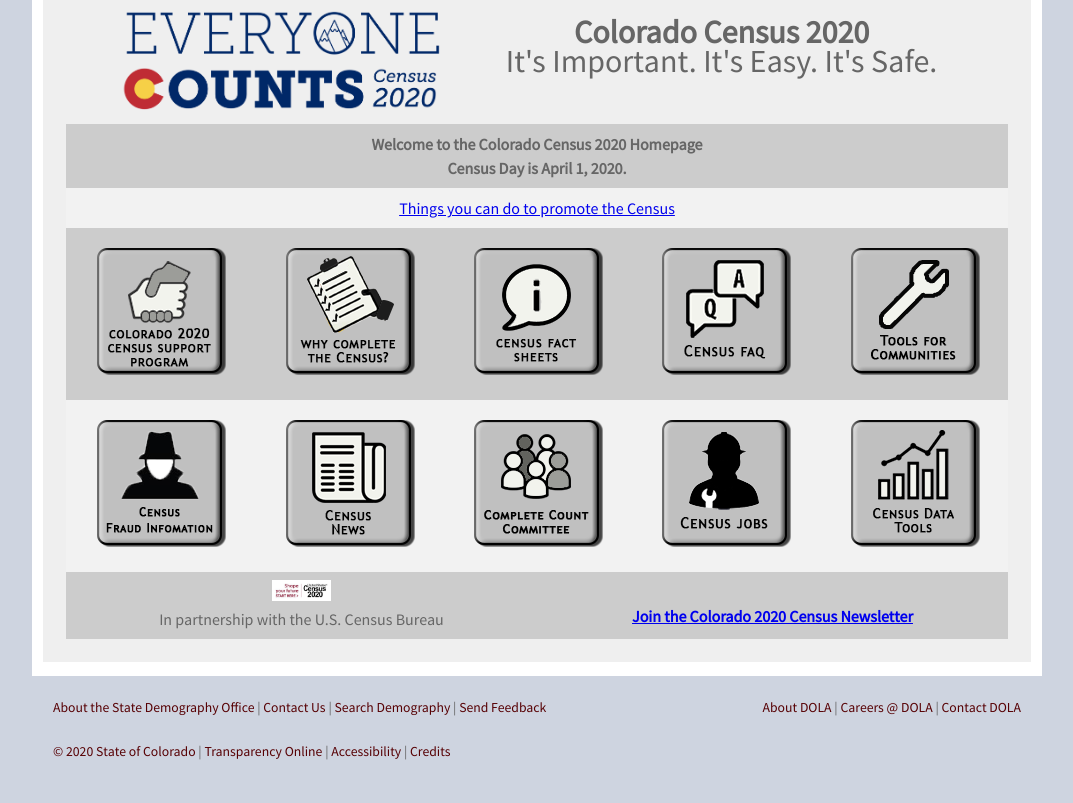
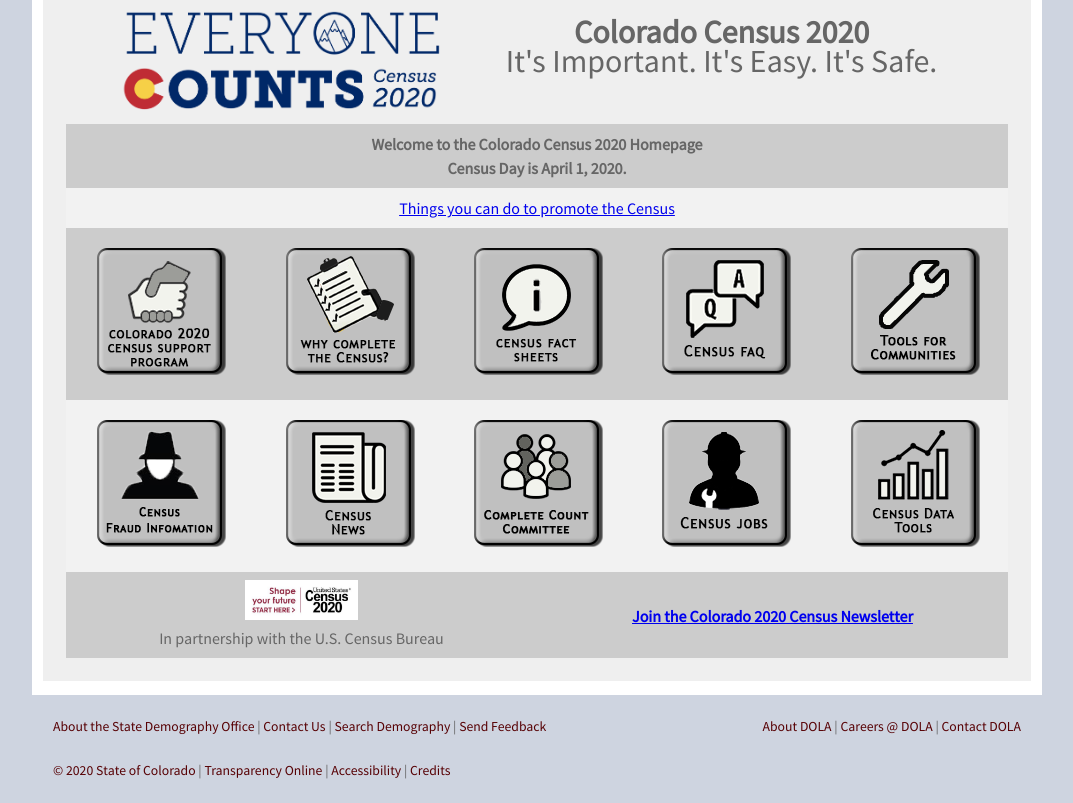
Before and after one commit to TBleess/Website_New, a Jekyll site: the page built from pages/5_CensusACS/census_2020_main.html, in a window 1280 px wide. Shown: the part 990-1793 px from the top of the page, without its empty margins (103-1176 px from the left). Built offline with Jekyll 4.4.1, drawn with Linux system fonts in a browser that asks for light colours.

Commit message:
Update census_2020_main.html

```diff
--- a/pages/5_CensusACS/census_2020_main.html
+++ b/pages/5_CensusACS/census_2020_main.html
@@ -284,7 +284,7 @@
  <tr>
  <td valign="center" align="center">
 <a href="https://www.2020census.gov/en" target="_blank">
-<img src="/images/CensusBureauLogo.png" alt="Access the 2020 Census Home Page" width="13%" height="13%"></img>
+<img src="/images/CensusBureauLogo.png" alt="Access the 2020 Census Home Page" width="25%" height="25%"></img>
 </a>
 <br>In partnership with the U.S. Census Bureau<br>
  </td>
```
